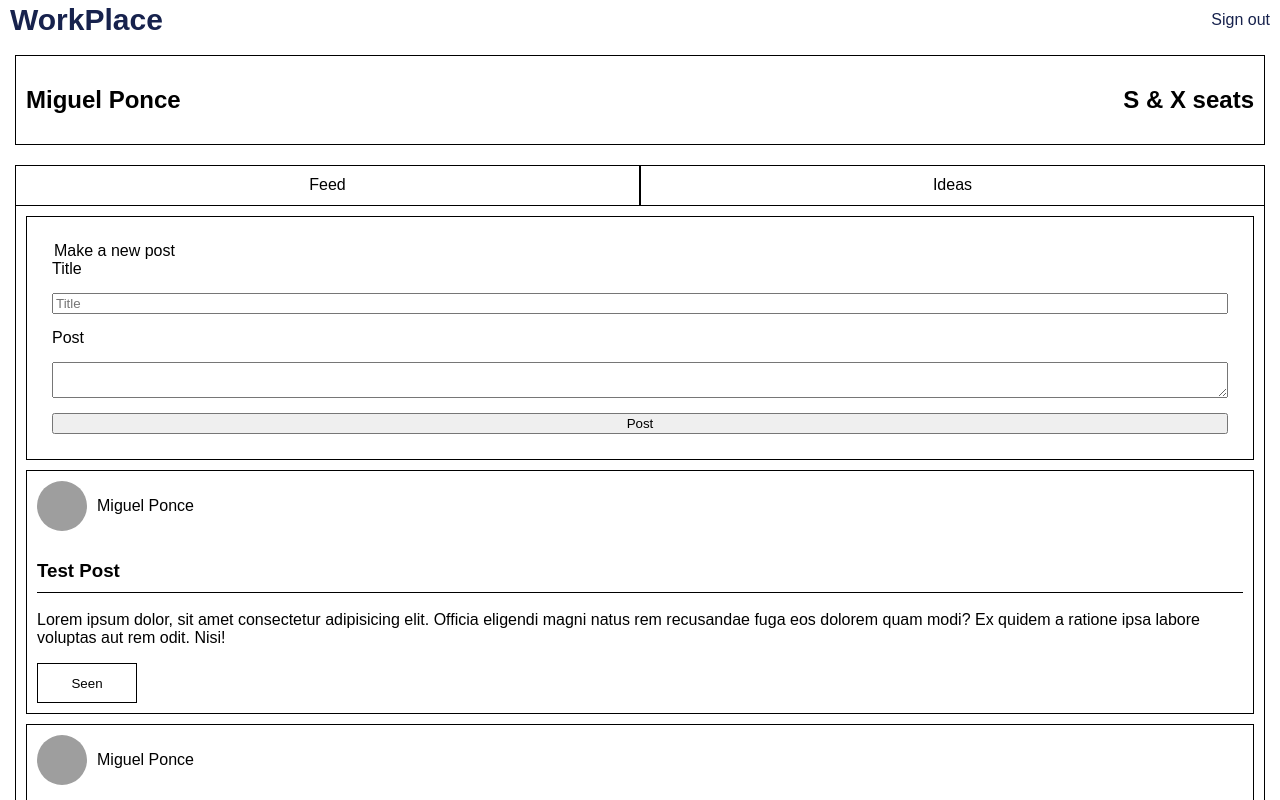
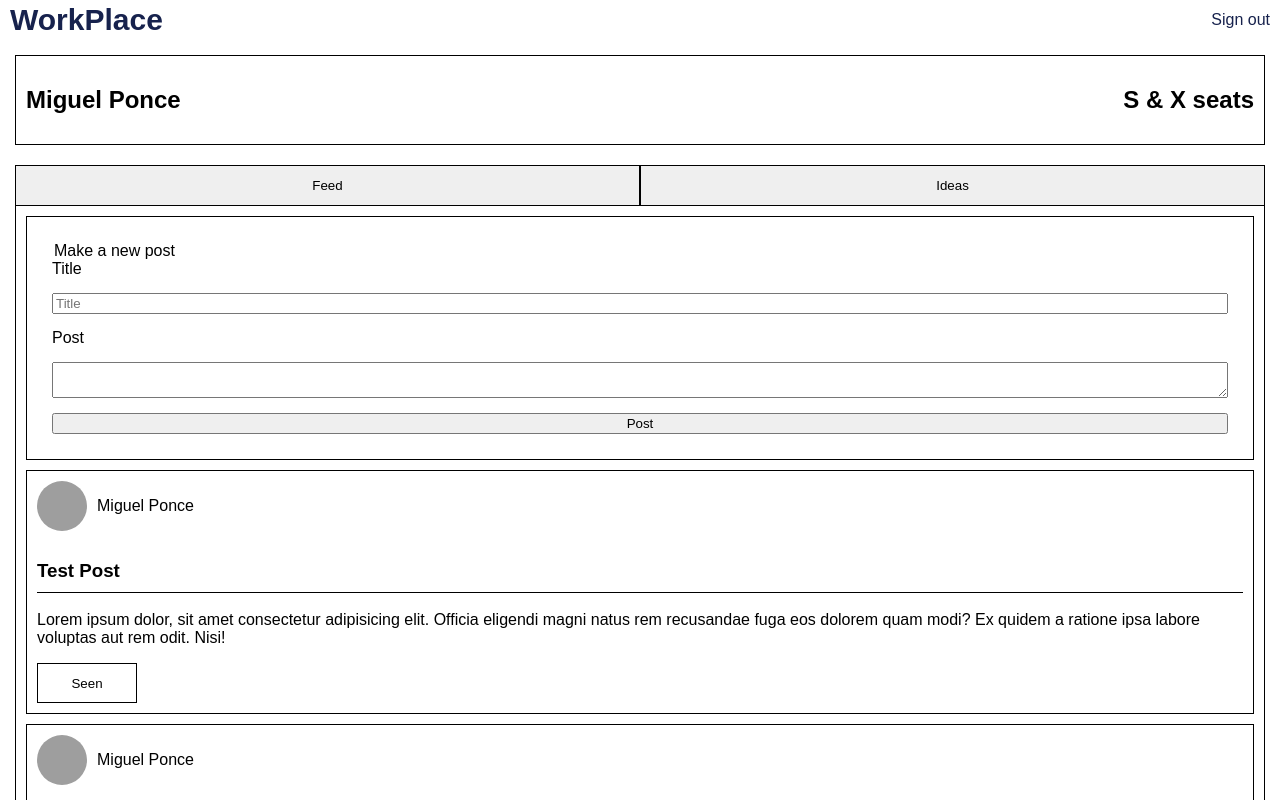
Before and after one commit to T0ASTMalone/workplace-communication-app-capstone-react, a React (Create React App) app: page /workplace in a window 1280 px wide. Shown: the top 800 px of the page. Built offline with nearby package versions, Linux system fonts and the light colour scheme; grey boxes are pictures that could not be loaded.

Commit message:
implemented tabs

```diff
--- a/src/routes/WorkPlace/WorkPlace.js
+++ b/src/routes/WorkPlace/WorkPlace.js
@@ -3,7 +3,16 @@ import "./WorkPlace.css";
 import Feed from "../../components/Feed/Feed";
 
 class WorkPlace extends Component {
+  state = {
+    main: "feed"
+  };
+
+  updateWpMain = e => {
+    this.setState({ main: e });
+  };
+
   render() {
+    const main = this.state.main;
     return (
       <div className="workplace">
         <div className="workplace-info">
@@ -12,11 +21,23 @@ class WorkPlace extends Component {
         </div>
 
         <div className="tabs">
-          <div className="tab">Feed</div>
-          <div className="tab">Ideas</div>
+          <button
+            className="tab"
+            value="feed"
+            onClick={e => this.updateWpMain(e.target.value)}
+          >
+            Feed
+          </button>
+          <button
+            className="tab"
+            value="ideas"
+            onClick={e => this.updateWpMain(e.target.value)}
+          >
+            Ideas
+          </button>
         </div>
         <div className="workplace-main">
-          <Feed />
+          {main === "feed" ? <Feed /> : <></>}
         </div>
       </div>
     );
```
